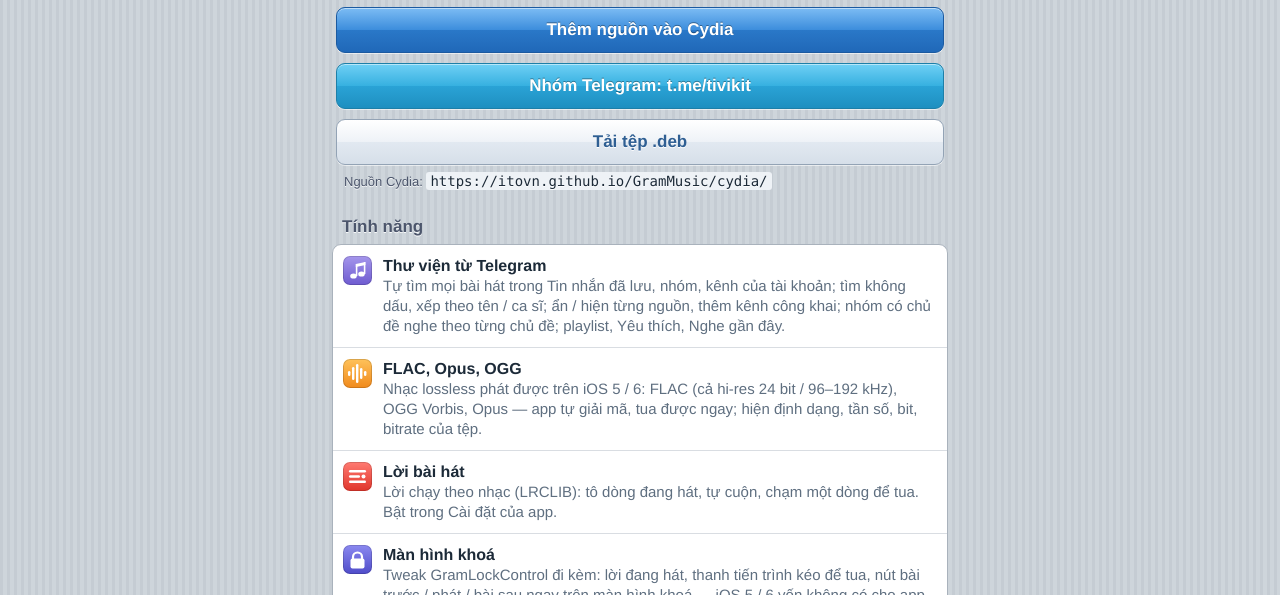
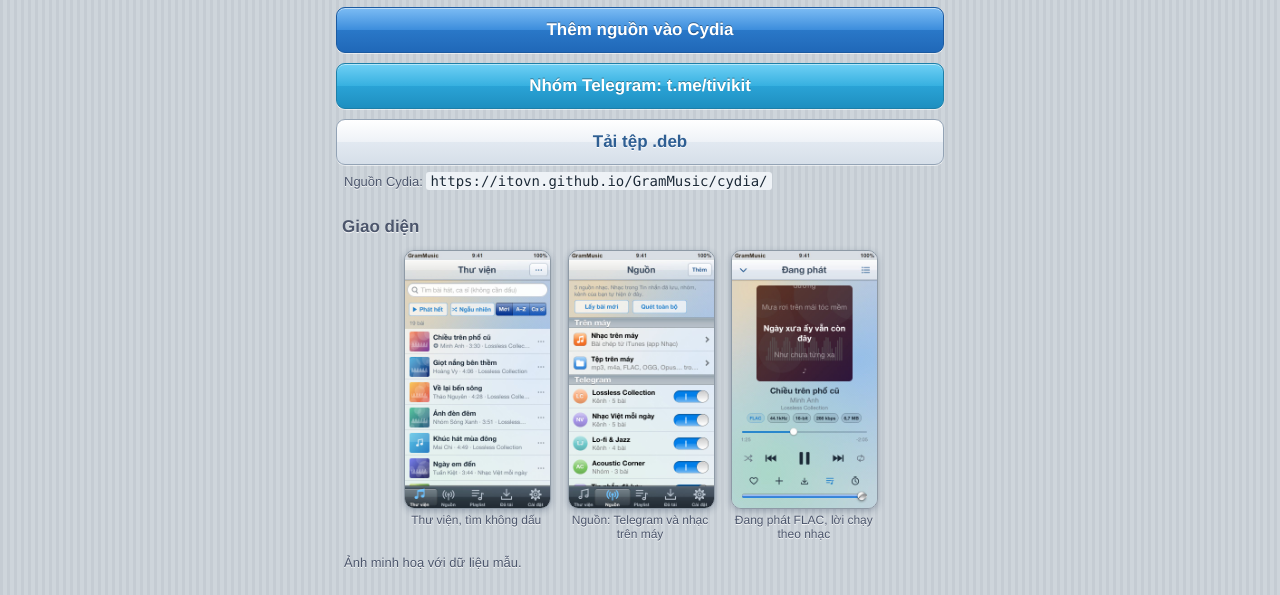
Before and after one commit to itovn/GramMusic, a plain HTML site: page index.html in a window 1280 px wide. Shown: the part 336-931 px from the top of the page. Drawn offline with Linux system fonts and the light colour scheme.

Commit message:
Trang giới thiệu: thêm ảnh giao diện (dữ liệu mẫu)
Co-Authored-By: Claude Opus 5.5 <noreply@anthropic.com>

```diff
--- a/index.html
+++ b/index.html
@@ -103,6 +103,14 @@ h2 { margin: 26px 12px 7px; font-size: 17px; color: #4c566c; text-shadow: 0 1px
   <a class="btn gray" href="https://github.com/itovn/GramMusic/releases/latest">Tải tệp .deb</a>
   <p class="note">Nguồn Cydia: <span class="mono">https://itovn.github.io/GramMusic/cydia/</span></p>
 
+  <h2>Giao diện</h2>
+  <div class="shots">
+    <div class="shot"><img src="img/shot-library.jpg" alt="Thư viện">Thư viện, tìm không dấu</div>
+    <div class="shot"><img src="img/shot-sources.jpg" alt="Nguồn nhạc">Nguồn: Telegram và nhạc trên máy</div>
+    <div class="shot"><img src="img/shot-playing.jpg" alt="Đang phát">Đang phát FLAC, lời chạy theo nhạc</div>
+  </div>
+  <p class="note">Ảnh minh hoạ với dữ liệu mẫu.</p>
+
   <h2>Tính năng</h2>
   <div class="group">
     <div class="row"><div class="ic c1"><svg width="29" height="29" viewBox="0 0 29 29"><ellipse cx="10.5" cy="20" rx="3.3" ry="2.6" fill="#fff"/><ellipse cx="18.5" cy="18" rx="3.3" ry="2.6" fill="#fff"/><rect x="12.8" y="8" width="1.6" height="12" fill="#fff"/><rect x="20.8" y="6" width="1.6" height="12" fill="#fff"/><path d="M12.8 8L22.4 6v3l-9.6 2z" fill="#fff"/></svg></div><b>Thư viện từ Telegram</b><span>Tự tìm mọi bài hát trong Tin nhắn đã lưu, nhóm, kênh của tài khoản; tìm không dấu, xếp theo tên / ca sĩ; ẩn / hiện từng nguồn, thêm kênh công khai; nhóm có chủ đề nghe theo từng chủ đề; playlist, Yêu thích, Nghe gần đây.</span></div>
```
Also changed, not shown: cydia/depiction.html (+4 -0 lines), img/shot-library.jpg (added), img/shot-playing.jpg (added), img/shot-sources.jpg (added).
